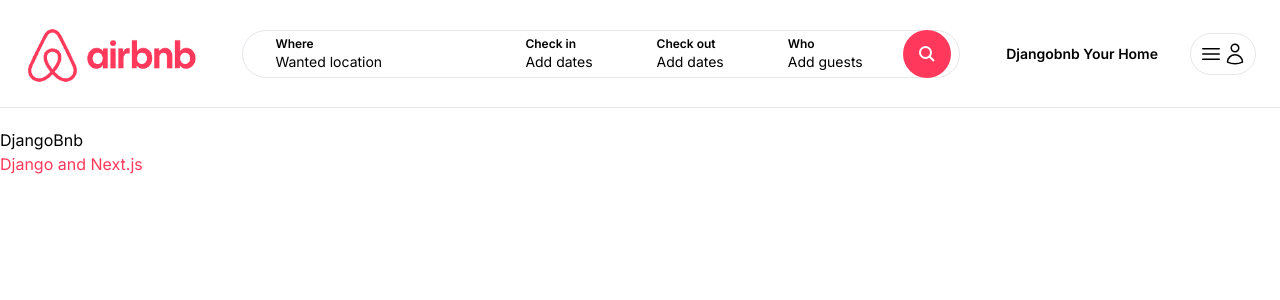
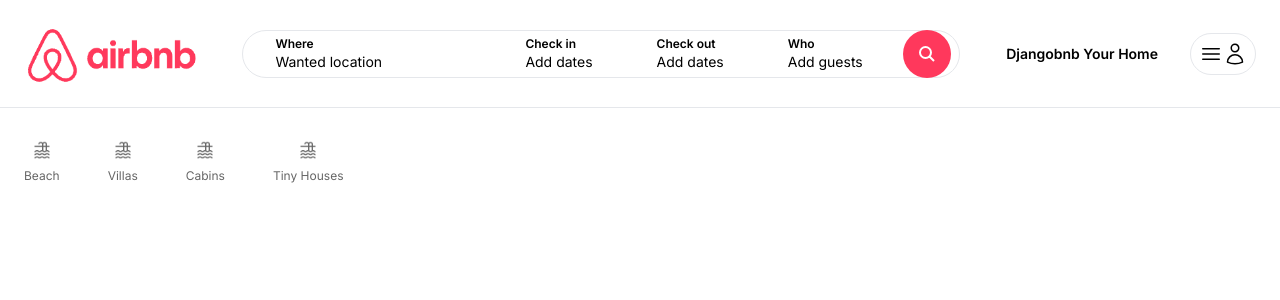
Before and after one commit to etukle/djangobnb-fe, a Next.js app: page / in a window 1280 px wide. Shown: the top 300 px of the page. Built offline with nearby package versions, Linux system fonts and the light colour scheme.

Commit message:
Implements dummy categories

```diff
--- /dev/null
+++ b/app/components/Categories.tsx
@@ -0,0 +1,53 @@
+import Image from 'next/image'
+
+const Categories = () => {
+  return (
+    <div className='pt-3 cursor-pointer pb-6 flex items-center space-x-12'>
+      <div className='pb-4 flex flex-col items-center space-y-2 border-b-2 border-white opacity-60 hover:border-gray-200 hover:opacity-100'>
+        <Image
+          src={'/icn_category_beach.jpeg'}
+          alt='Category - Beach'
+          width={20}
+          height={20}
+        />
+
+        <span className='text-xs'>Beach</span>
+      </div>
+
+      <div className='pb-4 flex flex-col items-center space-y-2 border-b-2 border-white opacity-60 hover:border-gray-200 hover:opacity-100'>
+        <Image
+          src={'/icn_category_beach.jpeg'}
+          alt='Category - Beach'
+          width={20}
+          height={20}
+        />
+
+        <span className='text-xs'>Villas</span>
+      </div>
+
+      <div className='pb-4 flex flex-col items-center space-y-2 border-b-2 border-white opacity-60 hover:border-gray-200 hover:opacity-100'>
+        <Image
+          src={'/icn_category_beach.jpeg'}
+          alt='Category - Beach'
+          width={20}
+          height={20}
+        />
+
+        <span className='text-xs'>Cabins</span>
+      </div>
+
+      <div className='pb-4 flex flex-col items-center space-y-2 border-b-2 border-white opacity-60 hover:border-gray-200 hover:opacity-100'>
+        <Image
+          src={'/icn_category_beach.jpeg'}
+          alt='Category - Beach'
+          width={20}
+          height={20}
+        />
+
+        <span className='text-xs'>Tiny Houses</span>
+      </div>
+    </div>
+  )
+}
+
+export default Categories
--- a/app/page.tsx
+++ b/app/page.tsx
@@ -1,10 +1,9 @@
-import Image from 'next/image'
+import Categories from './components/Categories'
 
 export default function Home() {
   return (
-    <main className=''>
-      DjangoBnb
-      <h2 className='text-airbnb'>Django and Next.js</h2>
+    <main className='max-w-[1500px] mx-auto px-6'>
+      <Categories />
     </main>
   )
 }
```
Also changed, not shown: public/icn_category_beach.jpeg (added).
